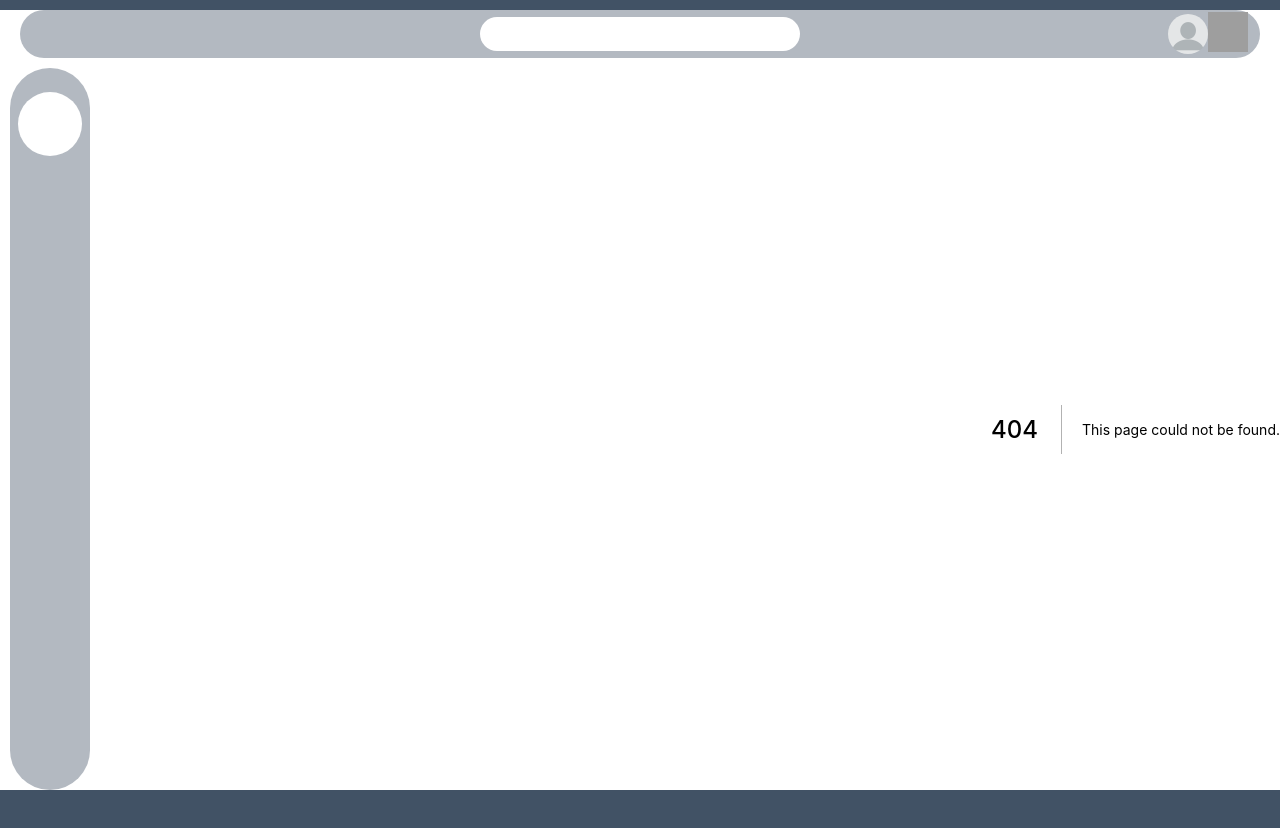
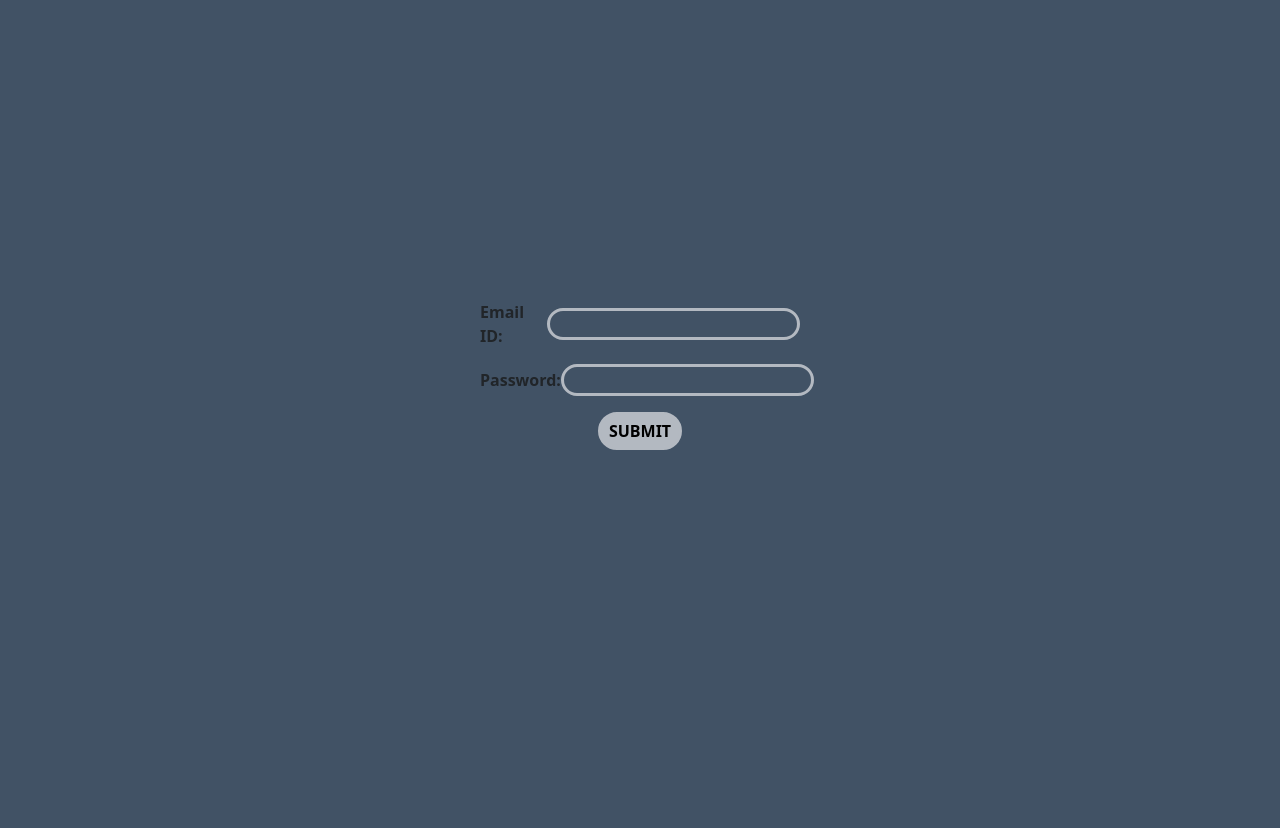
Before and after one commit to VishnuKrishnathu/Voice-App, a Next.js app: page /login in a window 1280 px wide. Before the commit this address had no page. After the commit the page ends 800 px from the top, so only its background shows below. Built offline with nearby package versions, Linux system fonts and the light colour scheme; grey boxes are pictures that could not be loaded.

Commit message:
firebase authentication added

```diff
--- a/components/Navbar.tsx
+++ b/components/Navbar.tsx
@@ -2,7 +2,7 @@ import React, {createContext, useState} from 'react';
 import Searchbar from './Searchbar';
 import styles from '../styles/Navbar.module.css';
 
-export const NavbarDisplay = createContext({});
+export const NavbarDisplay = createContext<Function>(()=> {});
 
 export default function Navbar(props:any) {
     const [navbardisplay, setNavbarDisplay] = useState<boolean>(true);
--- a/components/Searchbar.tsx
+++ b/components/Searchbar.tsx
@@ -1,4 +1,5 @@
 import styles from "../styles/Navbar.module.css";
+
 export default function Searchbar() {
     return (
         <div className={styles.searchbar}>
--- a/components/Sidebar.tsx
+++ b/components/Sidebar.tsx
@@ -1,12 +1,27 @@
 import styles from '../styles/Sidebar.module.css';
+import { useState, createContext } from "react";
+
+export const SidebarDisplay = createContext<Function>(()=> {});
 
 export default function Sidebar(props: any) {
+    const [sideBarStatus, setSideBarStatus] = useState<boolean>(true);
+    function updateSideBar(val: boolean) {
+        setSideBarStatus(val);
+    }
     return (
-        <>
-        <div className={styles.sidebar_main}>
-            <div></div>
+        <SidebarDisplay.Provider value={updateSideBar}>
+        <div style={{
+          display: "flex",
+          alignItems: "center",
+          justifyContent: "space-between",
+          height: "calc(100vh - 3rem - 30px)",
+          margin: "10px 0px"
+        }}>
+            {sideBarStatus ?<div className={styles.sidebar_main}>
+                <div></div>
+            </div>: <></>}
+            {props.children}
         </div>
-        {props.children}
-        </>
+        </SidebarDisplay.Provider>
     )
 }
--- a/next.config.js
+++ b/next.config.js
@@ -1,4 +1,9 @@
+const path = require("path");
+
 module.exports = {
   reactStrictMode: true,
-  // basePath: '/home/vishnu/Documents/voice_app/frontend'
+  webpack: (config, { buildId, dev, isServer, defaultLoaders, webpack }) => {
+  // Important: return the modified config
+    return config
+  }
 }
--- a/package.json
+++ b/package.json
@@ -9,8 +9,11 @@
     "lint": "next lint"
   },
   "dependencies": {
+    "bootstrap": "^5.1.0",
+    "firebase": "^8.9.0",
     "next": "11.0.1",
     "react": "17.0.2",
+    "react-bootstrap": "^2.0.0-beta.4",
     "react-dom": "17.0.2"
   },
   "devDependencies": {
--- a/pages/_app.tsx
+++ b/pages/_app.tsx
@@ -1,22 +1,35 @@
 import '../styles/globals.css'
 import type { AppProps } from 'next/app'
+import firebase from "firebase/app";
+// import "firebase/auth";
 import Navbar from "../components/Navbar";
 import Sidebar from '../components/Sidebar';
+import 'bootstrap/dist/css/bootstrap.min.css';
 
 function MyApp({ Component, pageProps }: AppProps) {
+
+  const firebaseConfig = {
+    apiKey: "AIzaSyDxO5w5JmSd7CvLWY1vloIYw8_Lp5WKlIY",
+    authDomain: "voice-app-63c85.firebaseapp.com",
+    projectId: "voice-app-63c85",
+    storageBucket: "voice-app-63c85.appspot.com",
+    messagingSenderId: "694845370977",
+    appId: "1:694845370977:web:38e8a8e9f907443dec3020",
+    measurementId: "G-HL7C60YP3M"
+  };
+
+  // To avoid multiple initialization of firebase 👇
+  if (!firebase.apps.length) {
+   firebase.initializeApp(firebaseConfig);
+  }else {
+   firebase.app(); // if already initialized, use that one
+  }
+
   return (<>
     <Navbar>
-
-      <div style={{
-        display: "flex",
-        alignItems: "center",
-        justifyContent: "space-between",
-        height: "calc(100vh - 3rem - 30px)",
-        margin: "10px 0px"
-      }}>
-        <Sidebar/>
-        <Component {...pageProps} />
-      </div>
+      <Sidebar>
+          <Component {...pageProps} />
+      </Sidebar>
     </Navbar>
  </>)
 }
--- /dev/null
+++ b/pages/login.tsx
@@ -0,0 +1,59 @@
+import React, {useContext, useState } from 'react';
+import { NavbarDisplay } from '../components/Navbar';
+import { SidebarDisplay } from '../components/Sidebar';
+import styles from "../styles/Login.module.css";
+import firebase from 'firebase';
+
+export default function login() {
+    const [email, setEmail] = useState<string>("");
+    const [password, setPassword] = useState<string>("");
+    const [alertMessage, setAlertMessage] = useState<string>("");
+
+    // Hide navbar and status bar👇
+    const updateNavState = useContext(NavbarDisplay);
+    const updateSideBar = useContext(SidebarDisplay);
+    updateNavState(false);
+    updateSideBar(false);
+
+    const signUpHandler = () => {
+        let email_input = (document.querySelector("#emailID") as HTMLInputElement);
+        if(!email_input.validity.valid) return;
+        firebase.auth().signInWithEmailAndPassword(email, password)
+        .then((userCredential) => {
+            console.log(userCredential);
+        })
+        .catch((error) => {
+            setAlertMessage(error.message);
+        });
+    }
+
+    return (
+        <div style={{width: "100%", display:"grid", placeItems:"center"}}>
+            <div className={`py-2 ${styles.input_box_style}`}>
+                <label htmlFor="emailID" >Email ID: </label>
+                <input
+                    type="text"
+                    id="emailID"
+                    name="emailID"
+                    className={`${styles.input_bar_style} px-2`}
+                    onChange= {(e)=> setEmail(e.target.value)}
+                />
+            </div>
+            <div className={`py-2 ${styles.input_box_style}`}>
+                <label htmlFor="username" >Password: </label>
+                <input
+                    type="password"
+                    id="username"
+                    name="username"
+                    className={`${styles.input_bar_style} px-2`}
+                    onChange={e => setPassword(e.target.value)}
+                />
+            </div>
+            <button
+                className={`py-1 px-2 mt-2 ${styles.button_style}`}
+                onClick= {signUpHandler}
+            >SUBMIT</button>
+            <div>{alertMessage}</div>
+        </div>
+    )
+}
--- /dev/null
+++ b/styles/Login.module.css
@@ -0,0 +1,25 @@
+.input_bar_style{
+    background: none;
+    border-radius: 999px;
+    border: 3px solid var(--secondary-color);
+    outline-style: none;
+}
+
+.input_box_style{
+    display: flex;
+    align-items: center;
+    justify-content: space-between;
+    width: 25vw;
+}
+
+.input_box_style > label {
+    font-weight: 700;
+}
+
+.button_style{
+    background: var(--secondary-color);
+    border-radius: 999px;
+    font-weight: 800;
+    outline-style: none;
+    border: 3px solid var(--secondary-color);
+}
--- a/styles/globals.css
+++ b/styles/globals.css
@@ -1,10 +1,12 @@
 html,
 body {
-  background: var(--primary-color);
   padding: 0;
   margin: 0;
   font-family: -apple-system, BlinkMacSystemFont, Segoe UI, Roboto, Oxygen,
     Ubuntu, Cantarell, Fira Sans, Droid Sans, Helvetica Neue, sans-serif;
+}
+body {
+  background: var(--primary-color) !important;
 }
 
 a {
```
Also changed, not shown: pages/signup.tsx (added, +76 -0 lines), 1 other file (tests, documents, lock files or other folders).
